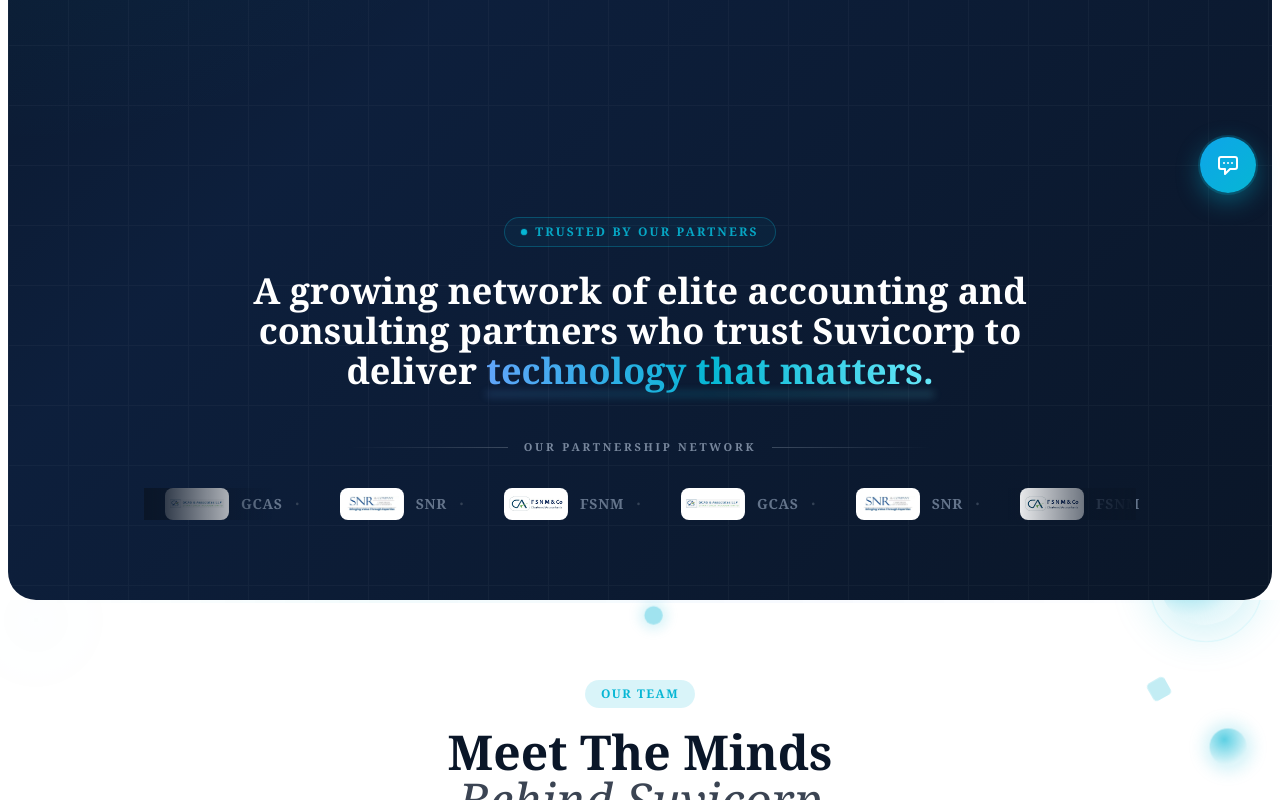
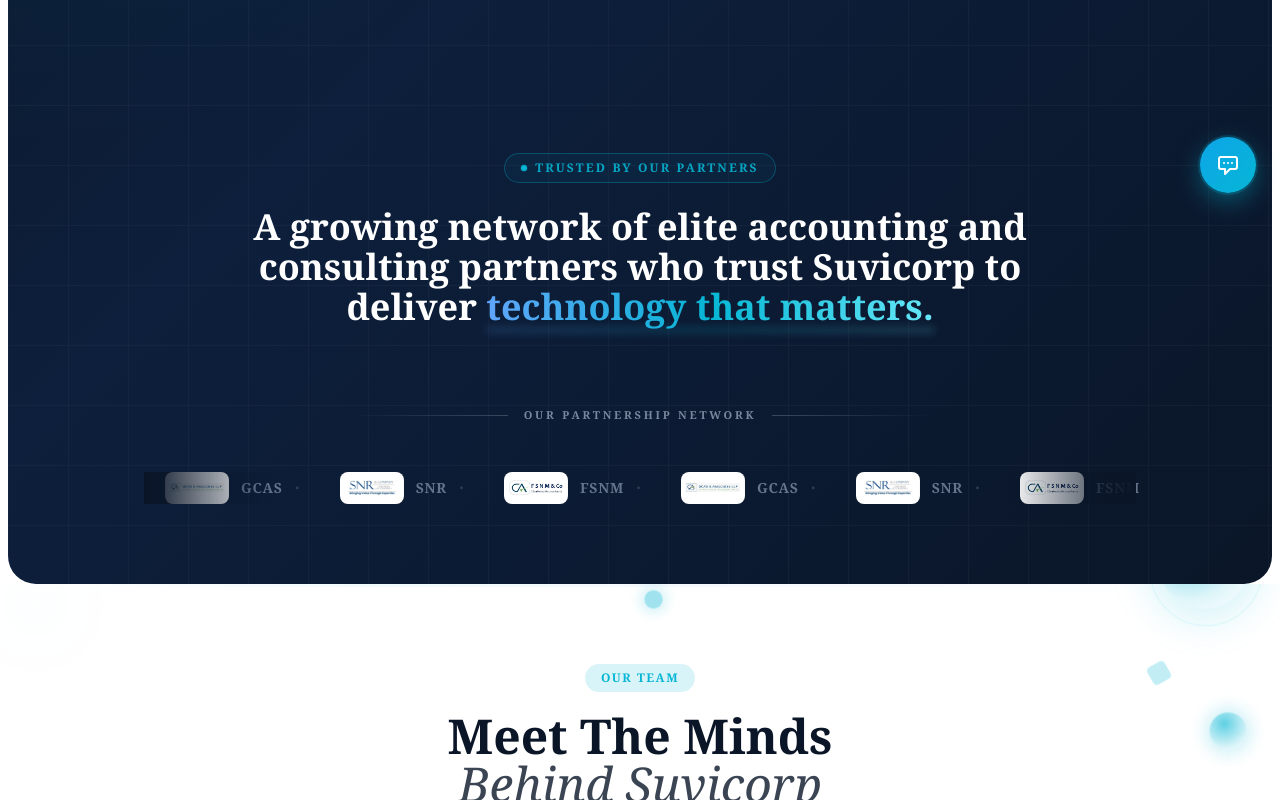
Before and after one commit to devashish2006/SuviCorp, a Next.js app: page / in a window 1280 px wide. Shown: the part 583-1383 px from the top of the page. Built offline with nearby package versions, Linux system fonts and the light colour scheme.

Commit message:
##1-- corrected the HERO section

```diff
--- a/components/sections/Hero.tsx
+++ b/components/sections/Hero.tsx
@@ -753,7 +753,7 @@ export const Hero: React.FC = () => {
 
           {/* ── Marquee strip ── */}
           <div
-            className="mt-28 md:mt-32 overflow-hidden w-full max-w-5xl mx-auto px-4 pb-20 text-center"
+            className="mt-12 md:mt-16 overflow-hidden w-full max-w-5xl mx-auto px-4 pb-20 text-center"
             style={{ animation: 'fadeUp 0.8s ease-out 1s both' }}
           >
             {/* Tag & Description */}
@@ -764,7 +764,7 @@ export const Hero: React.FC = () => {
               </span>
             </div>
 
-            <h3 className="mb-12 text-2xl md:text-3xl lg:text-4xl font-bold text-white max-w-4xl mx-auto leading-tight">
+            <h3 className="mb-20 text-2xl md:text-3xl lg:text-4xl font-bold text-white max-w-4xl mx-auto leading-tight">
               A growing network of elite accounting and consulting partners who trust Suvicorp to deliver{' '}
               <span className="relative inline-block whitespace-nowrap">
                 <span className="relative z-10 bg-gradient-to-r from-blue-400 via-teal to-cyan-300 bg-clip-text text-transparent">
@@ -774,7 +774,7 @@ export const Hero: React.FC = () => {
               </span>
             </h3>
 
-            <div className="flex items-center gap-4 mb-8 justify-center opacity-80">
+            <div className="flex items-center gap-4 mb-12 justify-center opacity-80">
               <div className="h-px flex-1 max-w-[160px] bg-gradient-to-r from-transparent to-slate-600" />
               <span className="text-[11px] font-semibold tracking-[0.25em] uppercase text-slate-400">
                 Our Partnership Network
```
